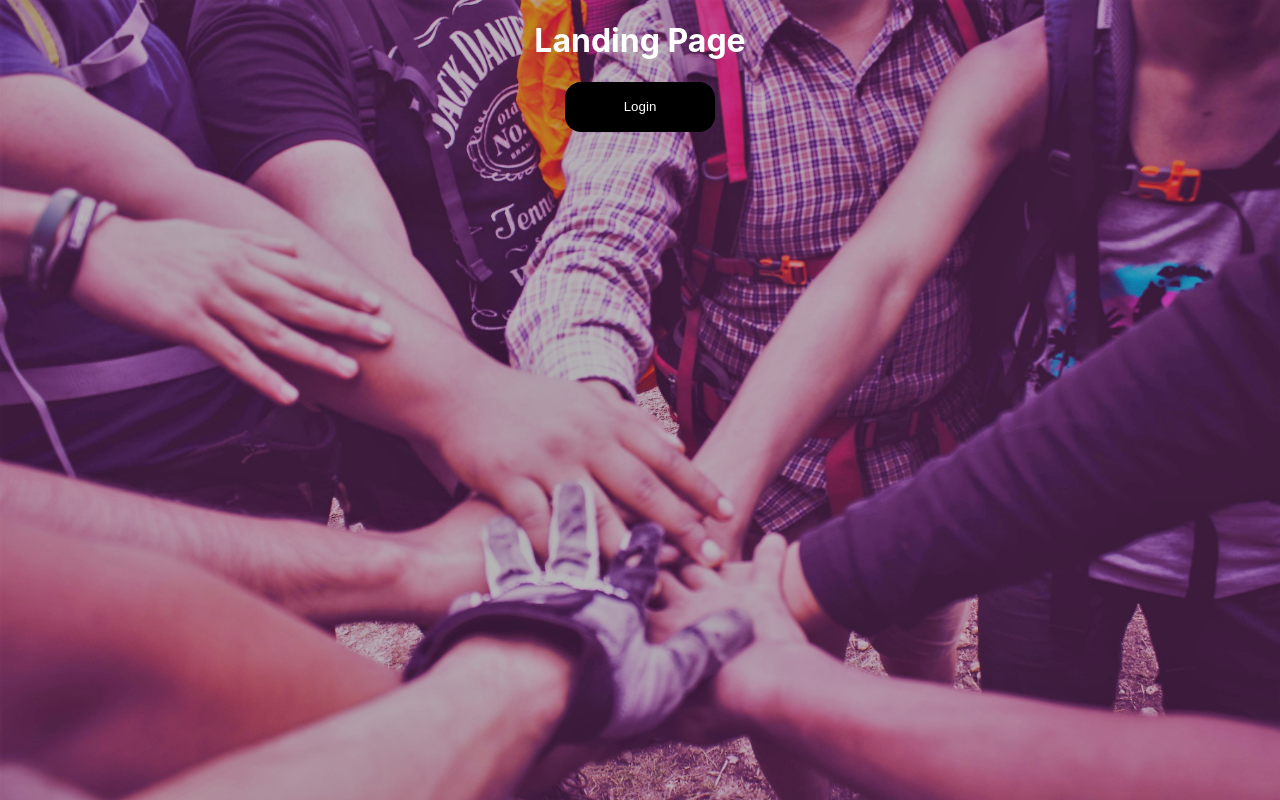
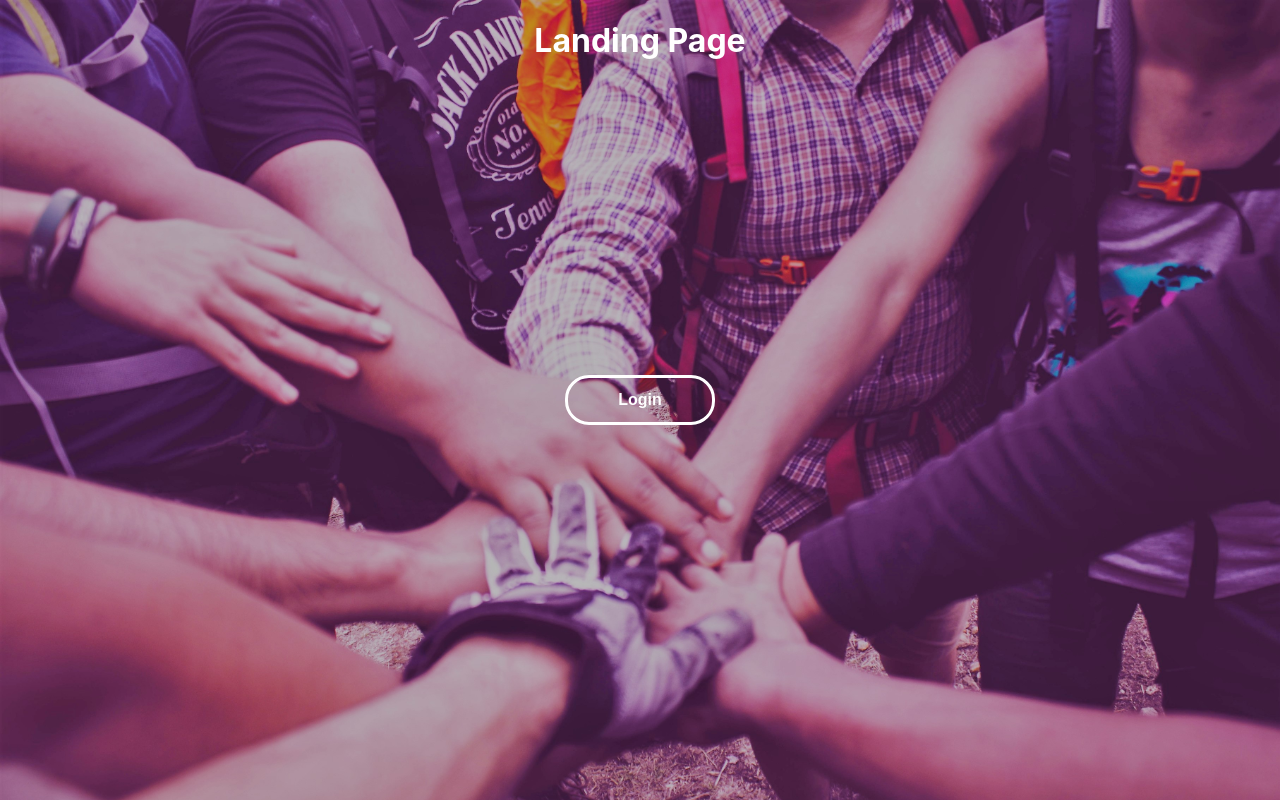
Before and after one commit to SaloniSS/nwHack2021, a React (Create React App) app in the folder frontend/: page / in a window 1280 px wide. Built offline with nearby package versions, Linux system fonts and the light colour scheme.

Commit message:
button style

```diff
--- a/frontend/src/styles/landing.css
+++ b/frontend/src/styles/landing.css
@@ -11,10 +11,18 @@ body{
 }
 
 button{
-    background-color: black;
-    color: white;
-    border: none;
-    border-radius: 1rem;
+    background-color: transparent;
+    color:white;
+    border: 3px solid black;
+    border-color: white;
+    border-radius: 1.5rem;
     width: 150px;
     height: 50px;
+    font-size: medium;
+    font-weight: bold;
+    position: fixed;
+    top: 50%;
+    left: 50%;
+
+    transform: translate(-50%, -50%);
 }
```
